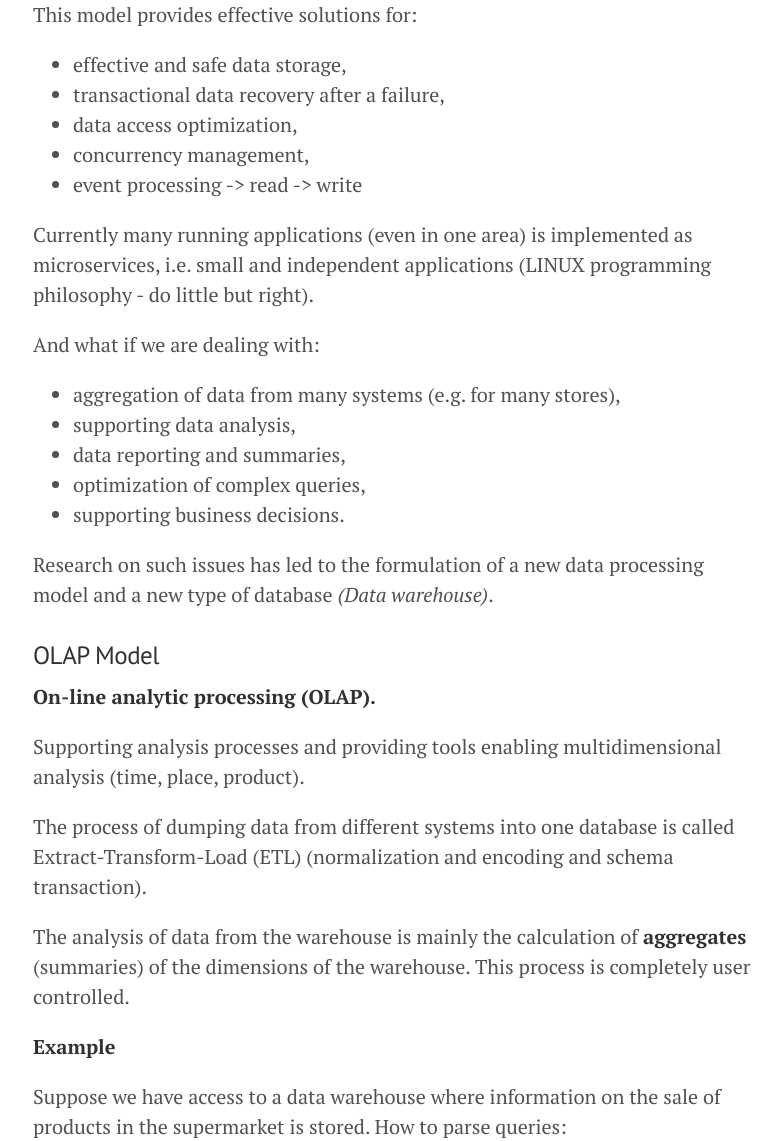
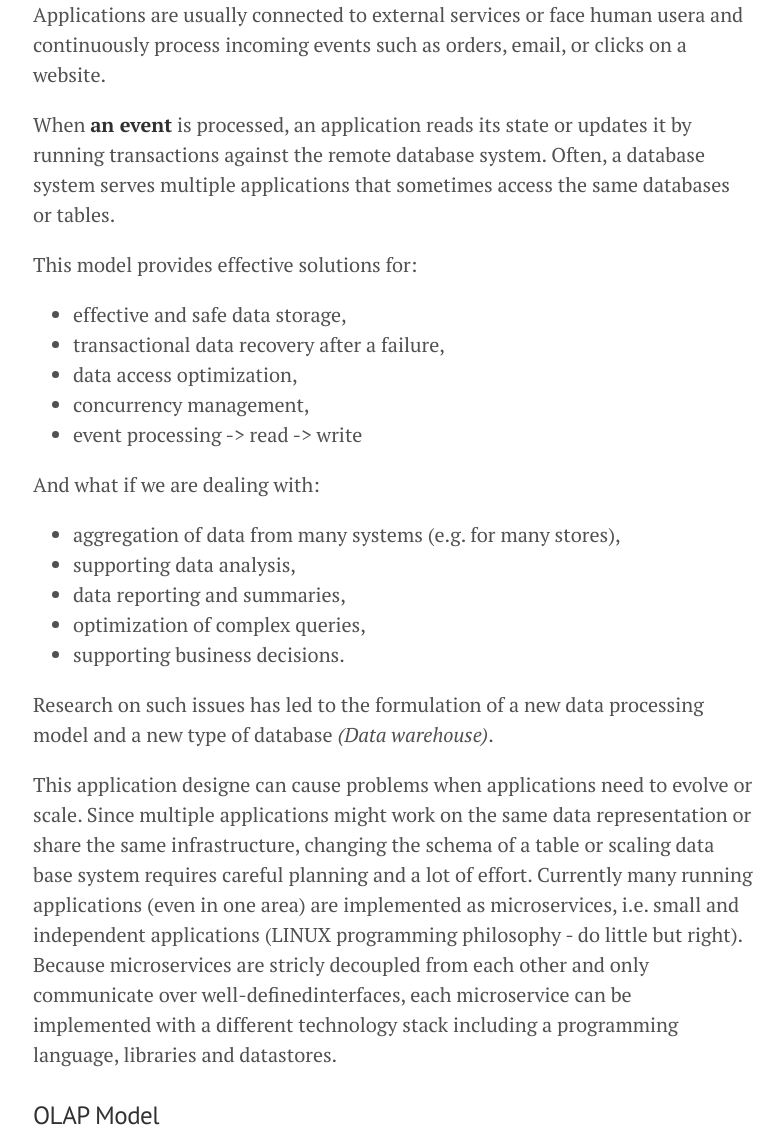
Before and after one commit to sebkaz-teaching/RealTimeEN, a Jekyll site: the page built from w1.md, in a window 1280 px wide and 1400 px high, scrolled down 5914 px. Shown: the part 259-1400 px from the top of the window, without its empty margins (247-1030 px from the left). Built offline with Jekyll 4.4.1, drawn with Linux system fonts in a browser that asks for light colours; formulas are drawn with MathJax 3; a script that is not in the unit is left out.

Commit message:
Update w1.md

```diff
--- a/w1.md
+++ b/w1.md
@@ -150,6 +150,10 @@
 
 <img alt="OLTP system" src="../img/baza1.png" align="center" />
 
+Applications are usually connected to external services or face human usera and continuously process incoming events such as orders, email, or clicks on a website.
+
+When **an event** is processed, an application reads its state or updates it by running transactions against the remote database system. Often, a database system serves multiple applications that sometimes access the same databases or tables.
+
 This model provides effective solutions for:
 
 - effective and safe data storage,
@@ -170,6 +173,8 @@
 - supporting business decisions.
 
 Research on such issues has led to the formulation of a new data processing model and a new type of database _(Data warehouse)_.
+
+This application designe can cause problems when applications need to evolve or scale. Since multiple applications might work on the same data representation or share the same infrastructure,  changing the schema of a table or scaling data base system requires careful planning and a lot of effort. Currently many running applications (even in one area) are implemented as microservices, i.e. small and independent applications (LINUX programming philosophy - do little but right). Because microservices are stricly decoupled from each other and only communicate over well-definedinterfaces, each microservice can be implemented with a different technology stack including a programming language, libraries and datastores.
 
 ###  OLAP Model
 
```
Also changed, not shown: other parts of w1.md (+1 -2 lines).
